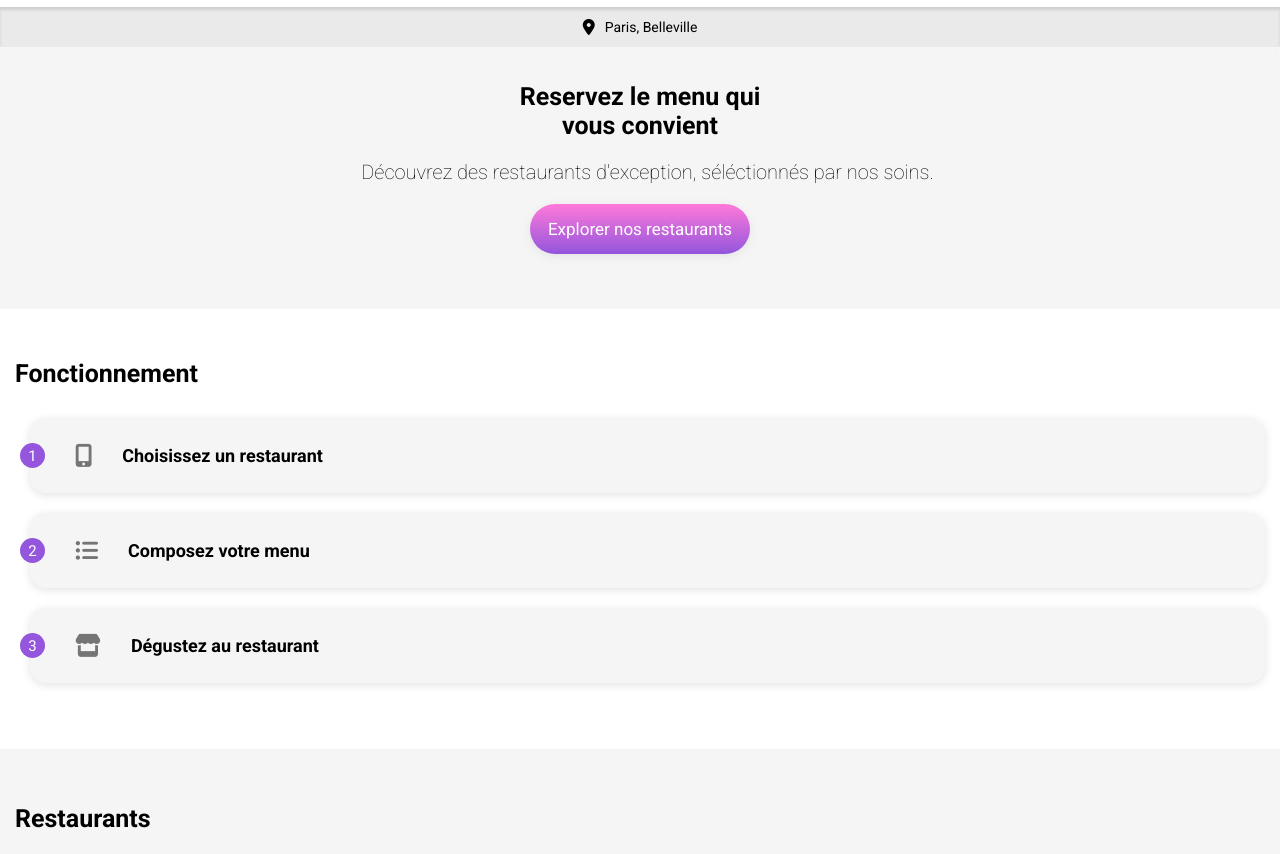
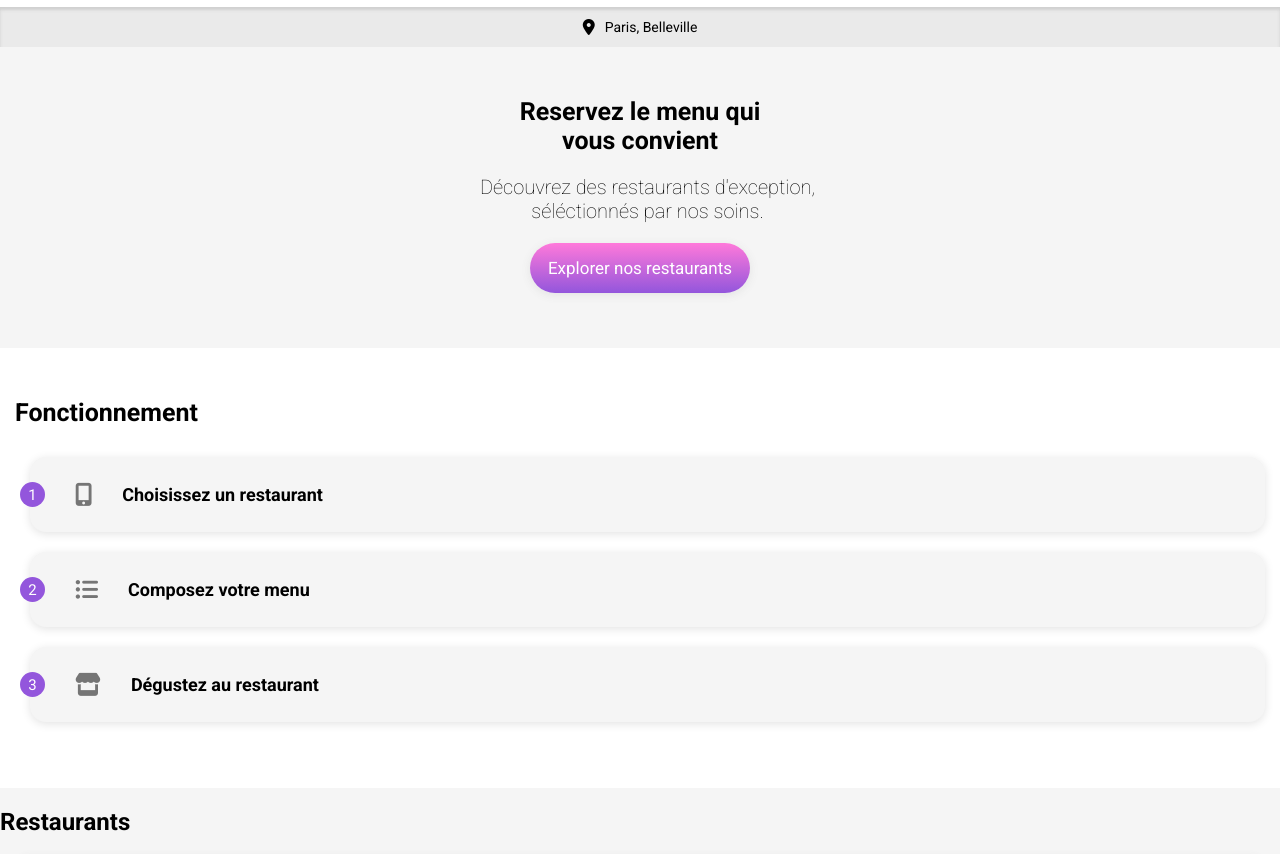
Before and after one commit to StacyBo/bonneaustacy_3_27052021, a website: page index.html in a window 1280 px wide. Shown: the part 57-911 px from the top of the page. Drawn offline with Linux system fonts and the light colour scheme; a web font is replaced by a local one.

Commit message:
menu remonté sur header

```diff
--- a/index.html
+++ b/index.html
@@ -27,10 +27,10 @@
             <p class="localisation__name">Paris, Belleville</p>
         </section>
 
-        <section class="menu">
-            <h1 class="menu__title">Reservez le menu qui <br>vous convient</h1>
-            <p class="menu__description">Découvrez des restaurants d'exception, séléctionnés par nos soins.</p>
-            <a href="#restaurants" class="menu__btn btn--primary">
+        <section class="description">
+            <h1 class="description__title">Reservez le menu qui <br>vous convient</h1>
+            <p class="description__description">Découvrez des restaurants d'exception, <br> séléctionnés par nos soins.</p>
+            <a href="#restaurants" class="description__btn btn--primary">
                 Explorer nos restaurants
             </a>
         </section>
--- a/sass/layouts/_header.scss
+++ b/sass/layouts/_header.scss
@@ -34,7 +34,6 @@
         object-fit: cover;
         height: 255px;
         width: 100%;
-        z-index: 2;
         }
     }
 }
--- a/sass/pages/_homepage.scss
+++ b/sass/pages/_homepage.scss
@@ -1,6 +1,5 @@
 
 .main{
-    z-index: 1;
     .localisation{
         display: flex;
         background-color: #eaeaea;
@@ -17,7 +16,7 @@
     }
 }
 
-.main .menu{
+.main .description{
     display: flex;
     flex-direction: column;
     align-items: center;
@@ -28,7 +27,7 @@
         font-weight: 700;
         font-size: 25px;
         text-align: center;
-        margin: 15px 0 0 0;
+        margin: 30px 0 0 0;
     }
     &__description{
         font-weight: 100;
@@ -106,7 +105,7 @@
 
 /*Restaurant*/
 
-.main .restaurants{
+.main-home .restaurants{
     &__title{
         font-weight: 700;
         font-size: 25px;
@@ -144,11 +143,11 @@
         align-items: center;
         justify-content: center;
         position: absolute;
-        z-index: 4;
+        z-index: 2;
         right: 30px;
     }
     .media-restaurants{
-        z-index: 3;
+        z-index: 1;
         width: 100%;
         height: 170px;
         object-fit: cover;
--- a/sass/pages/_secondary-page.scss
+++ b/sass/pages/_secondary-page.scss
@@ -3,9 +3,13 @@
 
     .main{
         background-color: whitesmoke;
+        padding-bottom: 10px;
+    }
+
+    .main-menu{
+        transform: translateY(-50px);
+        background-color: whitesmoke;
         border-radius: 3em 3em 0 0;
-        height: auto;
-        padding-bottom: 40px;
     }
 
     .main .title{
@@ -16,13 +20,13 @@
         justify-content: space-between;
         &__name{
             font-weight: 400;
-            font-size: 32px;
+            font-size: 26px;
             margin: 50px 0 0 20px;
         }
         .far.fa-heart{
             font-size: 25px;
             font-weight: 100;
-            margin-left: 30px;
+            margin-left: 25px;
         }
     }
 
```
Also changed, not shown: public/pages/menu-la-palette-du-gout.html (+2 -1 lines), public/css/style.css, 1 other file.
